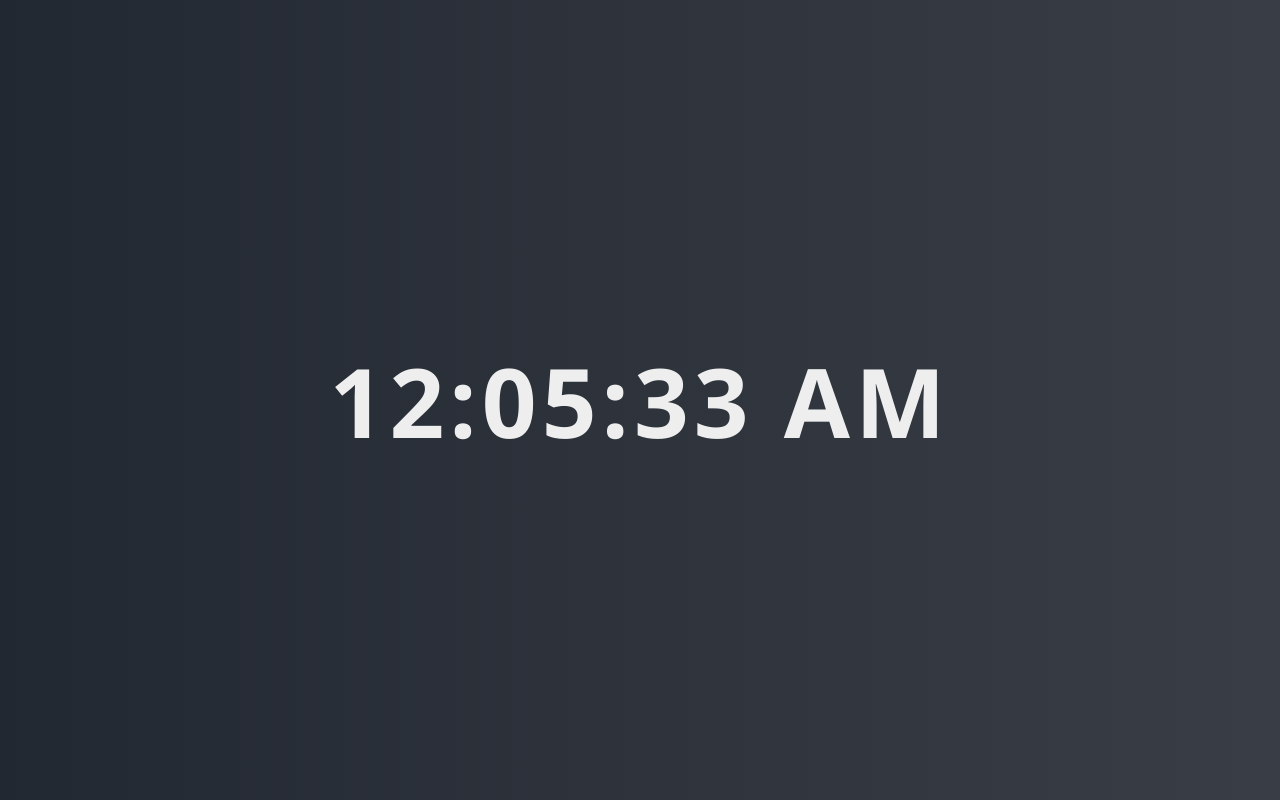
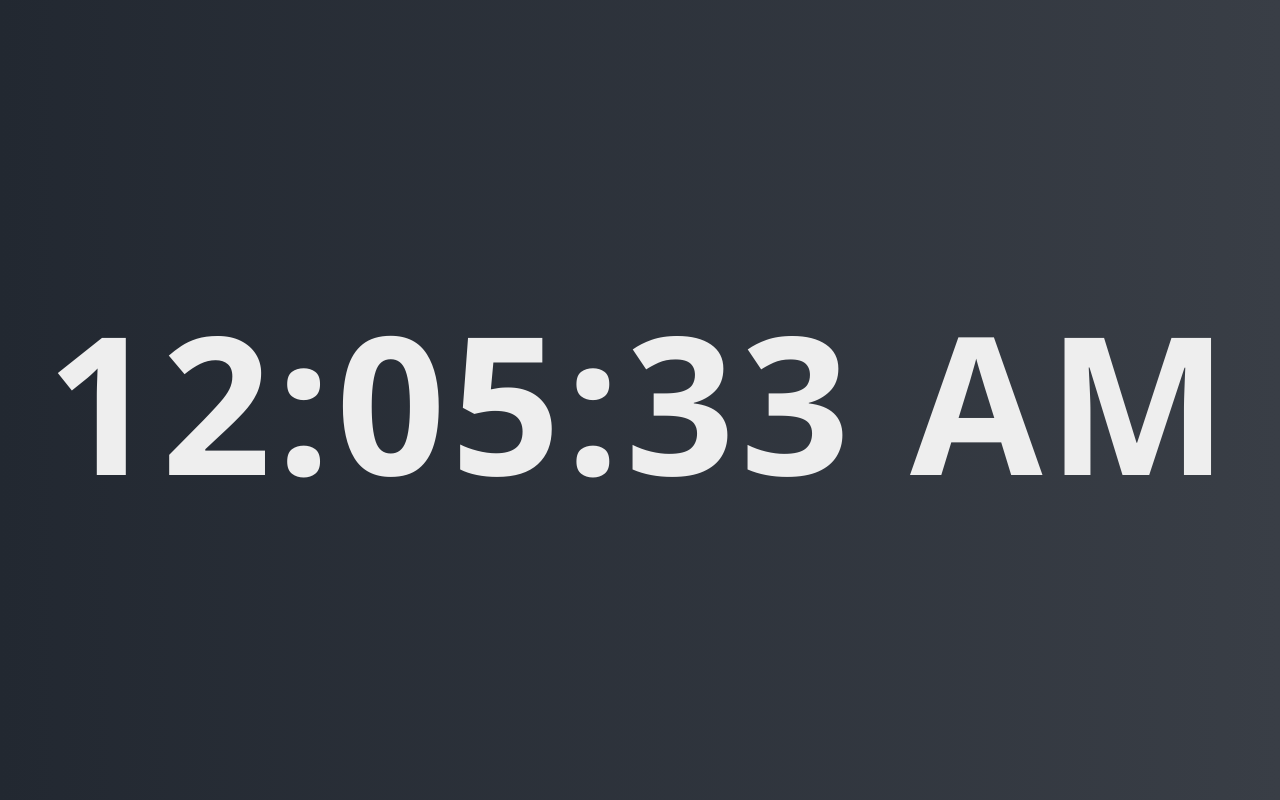
Before and after one commit to alireza-asgharii/Date.github.io, a plain HTML site: page index.html in a window 1280 px wide. Drawn offline with Linux system fonts and the light colour scheme.

Commit message:
new style for max-width 600px

```diff
--- a/style.css
+++ b/style.css
@@ -15,6 +15,12 @@
 
 .container h3 {
   color: #EEEEEE;
-  font-size: 6rem;
+  font-size: 4rem;
   letter-spacing: 5px;
 }
+
+@media screen and (min-width: 600px) {
+  .container h3 {
+    font-size: 12rem;
+  }
+}
```
